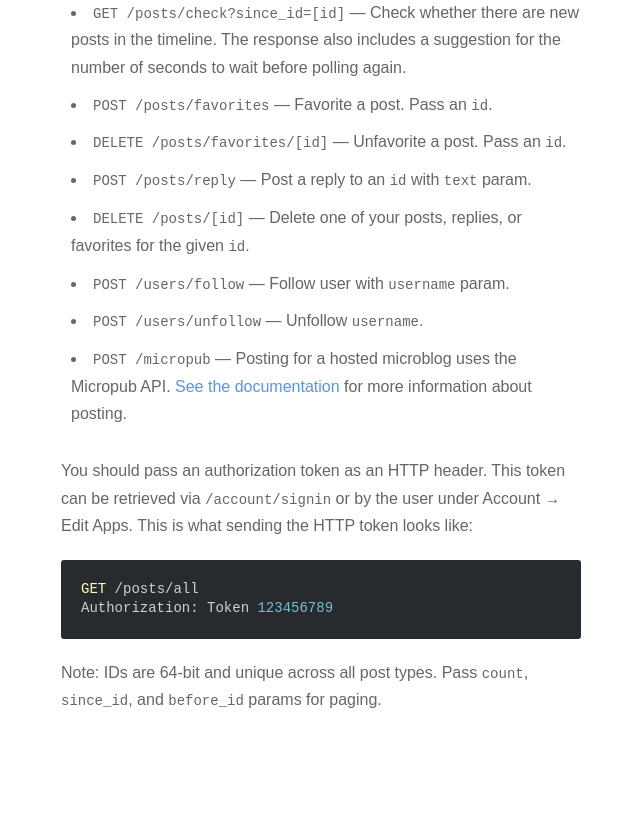
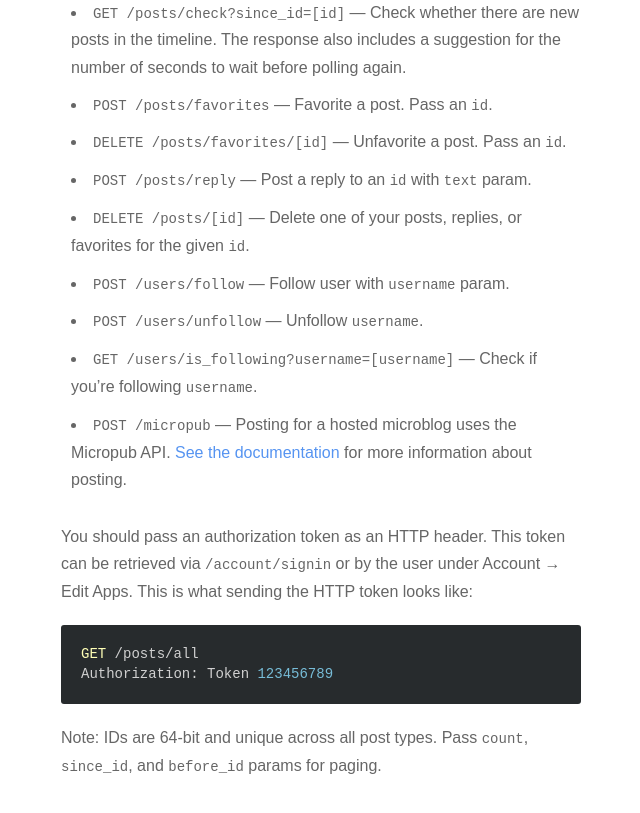
Before and after one commit to microdotblog/help.micro.blog, a Jekyll site: the page built from _posts/2017-02-14-api-json.markdown, in a window 1280 px wide and 900 px high, scrolled down 1523 px. Shown: the top 813 px of the window, without its empty margins (319-959 px from the left). Built offline with Jekyll 4.4.1, drawn with Linux system fonts in a browser that asks for light colours; nearby versions of some CDN libraries.

Commit message:
Added /users/is_following to documentation.

```diff
--- a/_posts/2017-02-14-api-json.markdown
+++ b/_posts/2017-02-14-api-json.markdown
@@ -55,6 +55,7 @@ The following endpoints are supported:
 * `DELETE /posts/[id]` — Delete one of your posts, replies, or favorites for the given `id`.
 * `POST /users/follow` — Follow user with `username` param.
 * `POST /users/unfollow` — Unfollow `username`.
+* `GET /users/is_following?username=[username]` — Check if you're following `username`.
 * `POST /micropub` — Posting for a hosted microblog uses the Micropub API. [See the documentation](http://help.micro.blog/2017/api-posting/) for more information about posting.
 
 You should pass an authorization token as an HTTP header. This token can be retrieved via `/account/signin` or by the user under Account → Edit Apps. This is what sending the HTTP token looks like:
```
